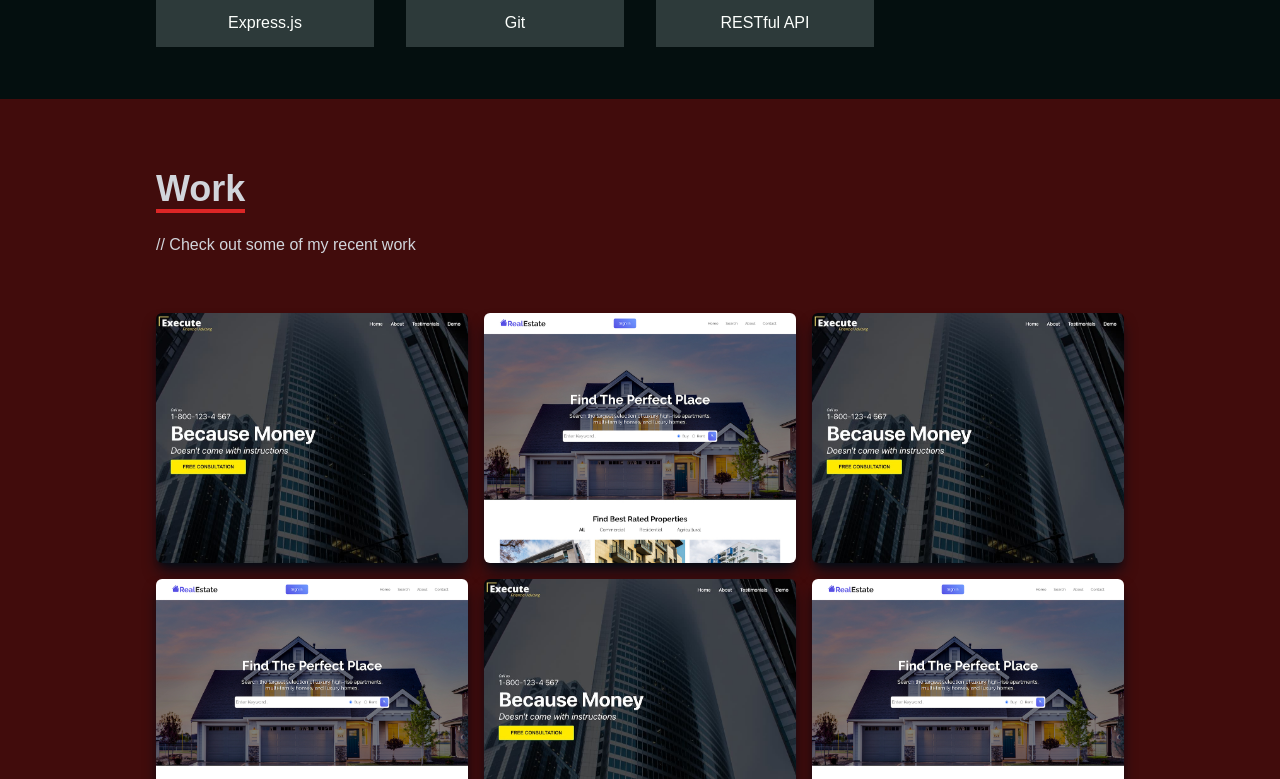
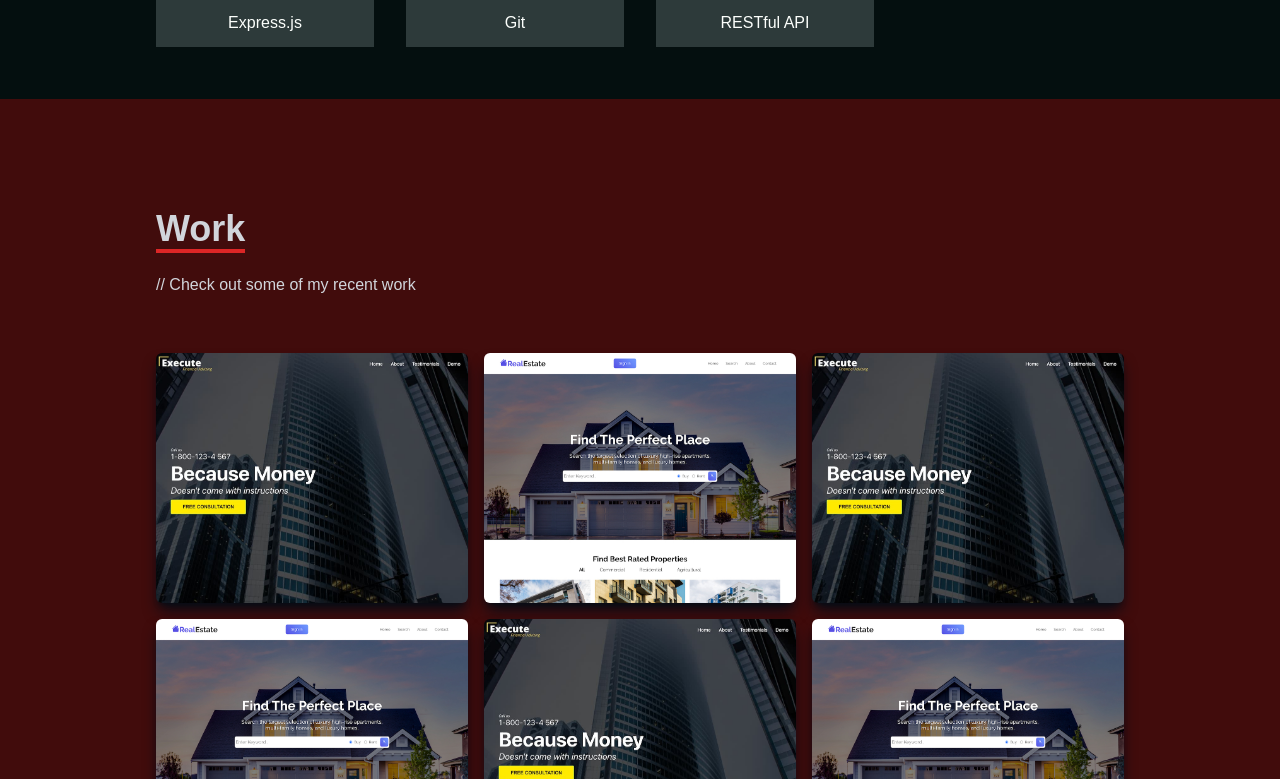
Before and after one commit to Oliver1334/Portfolio-Site-Two, a React (Create React App) app: page / in a window 1280 px wide. Shown: the part 2241-3020 px from the top of the page. Built offline with nearby package versions, Linux system fonts and the light colour scheme.

Commit message:
work scroll navigation fix

```diff
--- a/src/components/Work.jsx
+++ b/src/components/Work.jsx
@@ -4,8 +4,8 @@
 
 export const Work = () => {
   return (
-    <div name="work" className="w-full md:h-screen text-gray-300 bg-[#410c0c]">
-      <div className="max-w-[1000px] mx-auto p-4 flex flex-col justify-center w-full h-full">
+    <div name="work" className="w-full md:h-screen text-gray-300 bg-[#410c0c] pt-12">
+      <div className="max-w-[1000px] mx-auto p-4 flex flex-col justify-center w-full h-full pt-12">
         <div className="pb-8">
           <p className="text-4xl font-bold inline border-b-4 text-gray-300 border-red-600">
             Work
```
